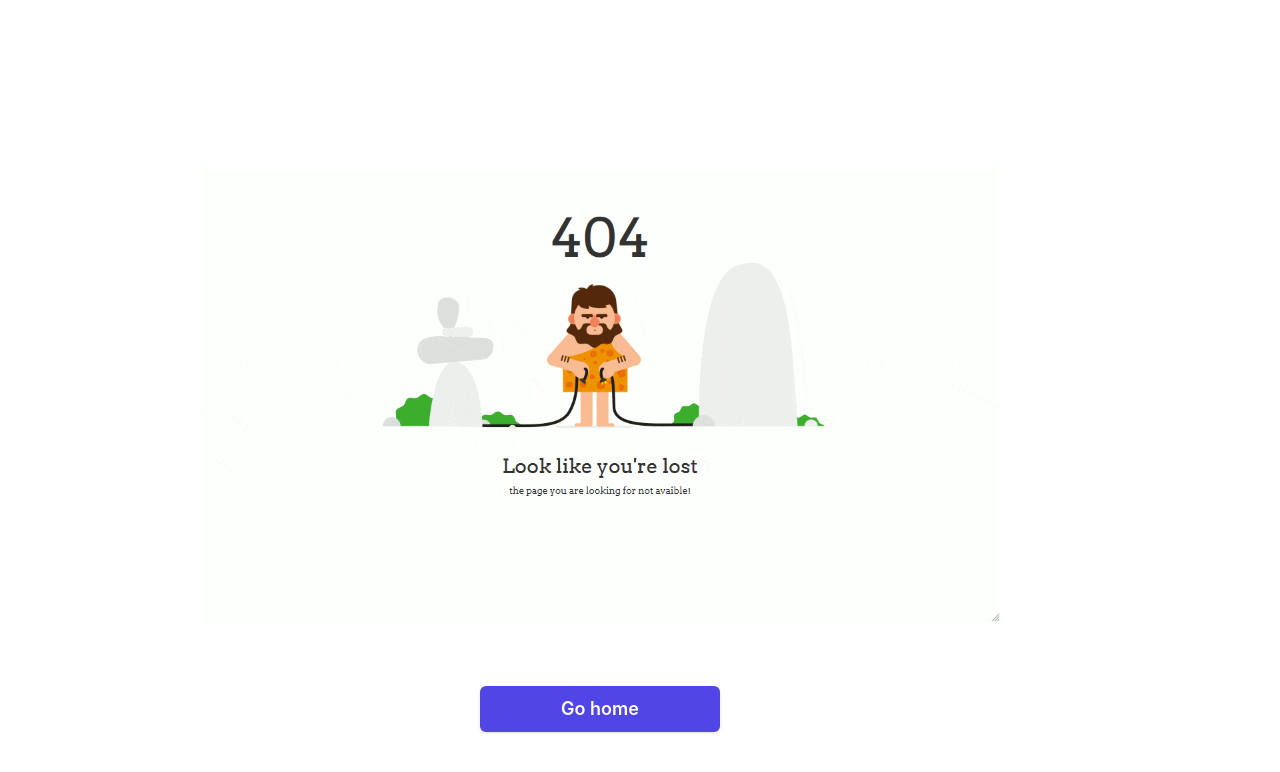
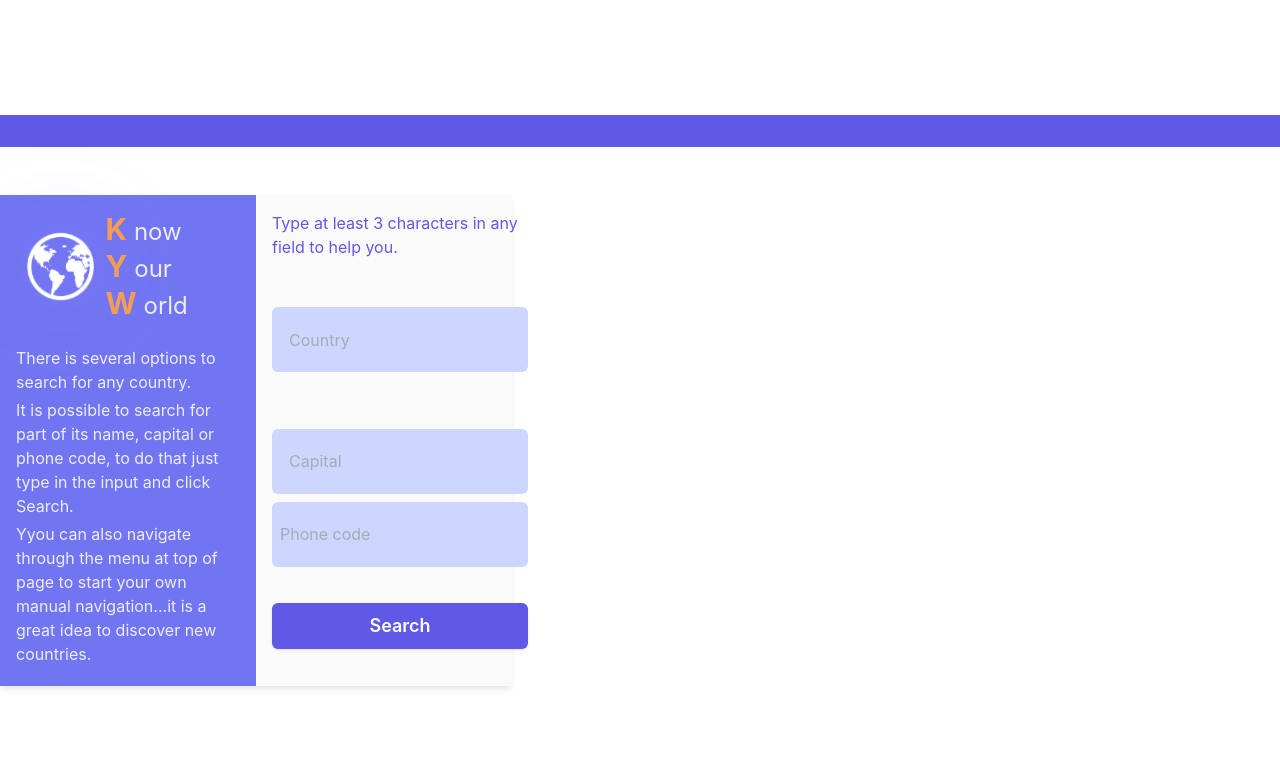
Before and after one commit to paatshala1/world-countries, a React (Vite) app: page /app/test in a window 1280 px wide. Before the commit this address had no page. Shown: the top 772 px of the page. Built offline with nearby package versions, Linux system fonts and the light colour scheme.

Commit message:
Searcher based on React-hook-form. Not finished

```diff
--- a/package.json
+++ b/package.json
@@ -16,6 +16,7 @@
     "formik": "^2.2.9",
     "react": "^18.2.0",
     "react-dom": "^18.2.0",
+    "react-hook-form": "^7.43.9",
     "react-router-dom": "^6.9.0"
   },
   "devDependencies": {
--- a/src/Router.jsx
+++ b/src/Router.jsx
@@ -9,6 +9,7 @@ import ByLanguage from './components/ByLanguage/ByLanguage'
 import Countries from './components/Countries/Countries'
 import ErrorPageComponent from './components/Error/ErrorPageComponent'
 import About from './components/About/About'
+import SearcherComponent from './components/SearchForm/SearcherComponent'
 
 const router = createBrowserRouter([
   {
@@ -53,6 +54,10 @@ const router = createBrowserRouter([
             path: 'language/:sel/*',
             element: <Countries />,
           },
+          {
+            path: 'test',
+            element: <SearcherComponent />,
+          },
         ],
       },
     ],
--- a/src/components/Entrance/Entrance.jsx
+++ b/src/components/Entrance/Entrance.jsx
@@ -25,7 +25,7 @@ export default function Entrance() {
           {/* <img src={kywLogo} className='logo ' alt='KYW logo'></img> */}
         </NavLink>
         <h2 className='my-grid-footer pt-4 text-center text-6xl text-indigo-500'>
-          <span className='text-6xl font-bold text-orange-400'>K</span>nowing{' '}
+          <span className='text-6xl font-bold text-orange-400'>K</span>now{' '}
           <span className='text-6xl font-bold text-orange-400'>Y</span>our{' '}
           <span className='text-6xl font-bold text-orange-400'>W</span>
           orld...get in!
--- /dev/null
+++ b/src/components/SearchForm/SearcherComponent.jsx
@@ -0,0 +1,93 @@
+import LogoComponent from '../UI/LogoComponent/LogoComponent'
+import ButtonComponent from '../UI/Button/ButtonComponent'
+import { useForm } from 'react-hook-form'
+
+export default function SearcherComponent() {
+  const {
+    register,
+    handleSubmit,
+    watch,
+    formState: { errors },
+  } = useForm({
+    defaultValues: {
+      country: '',
+      capital: '',
+      phoneCode: '',
+    },
+  })
+
+  // console.log(errors)
+  console.log(watch('country'))
+
+  function handleSubmitHandler(data) {
+    console.log(data)
+  }
+
+  return (
+    <div className='grid w-2/5 grid-cols-2 shadow-md shadow-stone-200'>
+      <section className=' bg-indigo-500 p-4'>
+        <div className=' mb-6 grid content-center'>
+          <LogoComponent />
+        </div>
+        <div>
+          <p className=' mb-1'>
+            There is several options to search for any country.
+          </p>
+          <p className=' mb-1'>
+            It is possible to search for part of its name, capital or phone
+            code, to do that just type in the input and click Search.
+          </p>
+          <p className=' mb-1'>
+            Yyou can also navigate through the menu at top of page to start your
+            own manual navigation...it is a great idea to discover new
+            countries.
+          </p>
+        </div>
+      </section>
+      <form
+        onSubmit={handleSubmit(handleSubmitHandler)}
+        className=' grid gap-2 bg-zinc-50 p-4'
+      >
+        <p className=' text-indigo-600'>
+          Type at least 3 characters in any field to help you.
+        </p>
+        <input
+          type='text'
+          name='country'
+          id=''
+          className=' rounded-md bg-indigo-200 pl-2 text-indigo-600'
+          placeholder='  Country'
+          {...register('country', {
+            required: 'You must type a Country',
+            minLength: { value: 3, message: 'Min lenth is three characters' },
+          })}
+        />
+        <p className=' text-orange-600'>{errors.country?.message}</p>
+        <input
+          type='text'
+          name='capital'
+          id=''
+          className='rounded-md bg-indigo-200 pl-2 text-indigo-600'
+          placeholder='  Capital'
+          {...register('capital', {
+            required: 'You must type a capital',
+            minLength: { value: 3, message: 'Min leth for Capital is 3' },
+          })}
+        />
+        <input
+          type='text'
+          name='phoneCode'
+          id=''
+          className='rounded-md bg-indigo-200 pl-2 text-indigo-600'
+          placeholder='Phone code'
+          {...register('phoneCode', { minLength: 3 })}
+        />
+        <div className='mt-2 grid grid-cols-3 content-center'>
+          <div className=' col-start-1 col-end-4'>
+            <ButtonComponent label='Search' />
+          </div>
+        </div>
+      </form>
+    </div>
+  )
+}
--- /dev/null
+++ b/src/components/UI/LogoComponent/LogoComponent.jsx
@@ -0,0 +1,30 @@
+/* eslint-disable import/no-absolute-path */
+
+import { NavLink } from 'react-router-dom'
+import kywLogo from '/images/logo_world2.png'
+
+export default function LogoComponent(props) {
+  return (
+    <div
+      name='reusable-logo'
+      className='grid w-4/5 grid-cols-2 content-center bg-indigo-500'
+    >
+      <NavLink to='/app/home' className='grid content-center'>
+        <div className='grid justify-items-center'>
+          <img src={kywLogo} className='logo w-3/4 ' alt='KYW logo ' />
+        </div>
+      </NavLink>
+      <div className=' grid '>
+        <p className='text-2xl'>
+          <span className='text-3xl font-bold text-orange-400'>K</span> now
+        </p>
+        <p className='text-2xl'>
+          <span className='text-3xl font-bold text-orange-400'>Y</span> our
+        </p>
+        <p className='text-2xl'>
+          <span className='text-3xl font-bold text-orange-400'>W</span> orld
+        </p>
+      </div>
+    </div>
+  )
+}
```
Also changed, not shown: public/images/CodePen-404-Page.gif (deleted), 1 other file (tests, documents, lock files or other folders).
